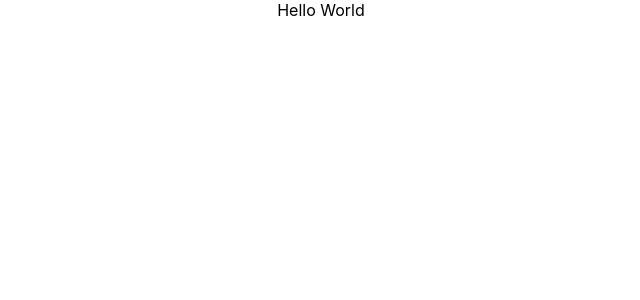
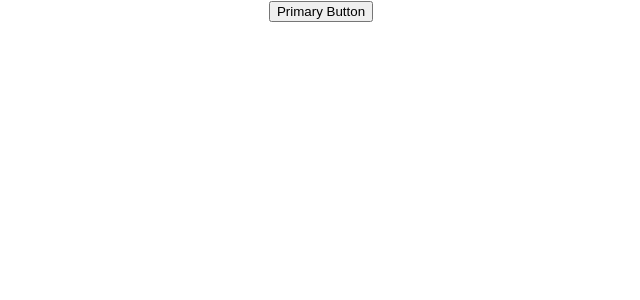
Before and after one commit to Sanith-Garipally/react-typescript-tutorial, a React (Create React App) app: page / in a window 1280 px wide. Shown: the top 300 px of the page, without its empty margins (319-959 px from the left). Built offline with nearby package versions, Linux system fonts and the light colour scheme.

Commit message:
include HTML elements Type

```diff
--- a/src/App.tsx
+++ b/src/App.tsx
@@ -1,9 +1,12 @@
 import './App.css';
+import { CustomButton } from './components/html/Button';
 
 function App() {
   return (
     <div className="App">
-      Hello World
+      <CustomButton variant='primary' onClick={() => console.log('clicked')}>
+        Primary Button
+      </CustomButton>
     </div>
   );
 }
--- /dev/null
+++ b/src/components/html/Button.tsx
@@ -0,0 +1,9 @@
+type ButtonProps = {
+    variant: 'primary' | 'secondary',
+    children: string
+} & Omit<React.ComponentProps<'button'>, 'children'>
+
+// omit accepts only strings as children
+export const CustomButton = ({variant, children, ...rest}: ButtonProps) => {
+    return <button className={`class-with-${variant}`} {...rest}>{children}</button>
+}
--- /dev/null
+++ b/src/components/html/Input.tsx
@@ -0,0 +1,5 @@
+type InputProps = React.ComponentProps<'input'>
+
+export const CustomInput = (props: InputProps) => {
+    return <input {...props}/>
+}
```
